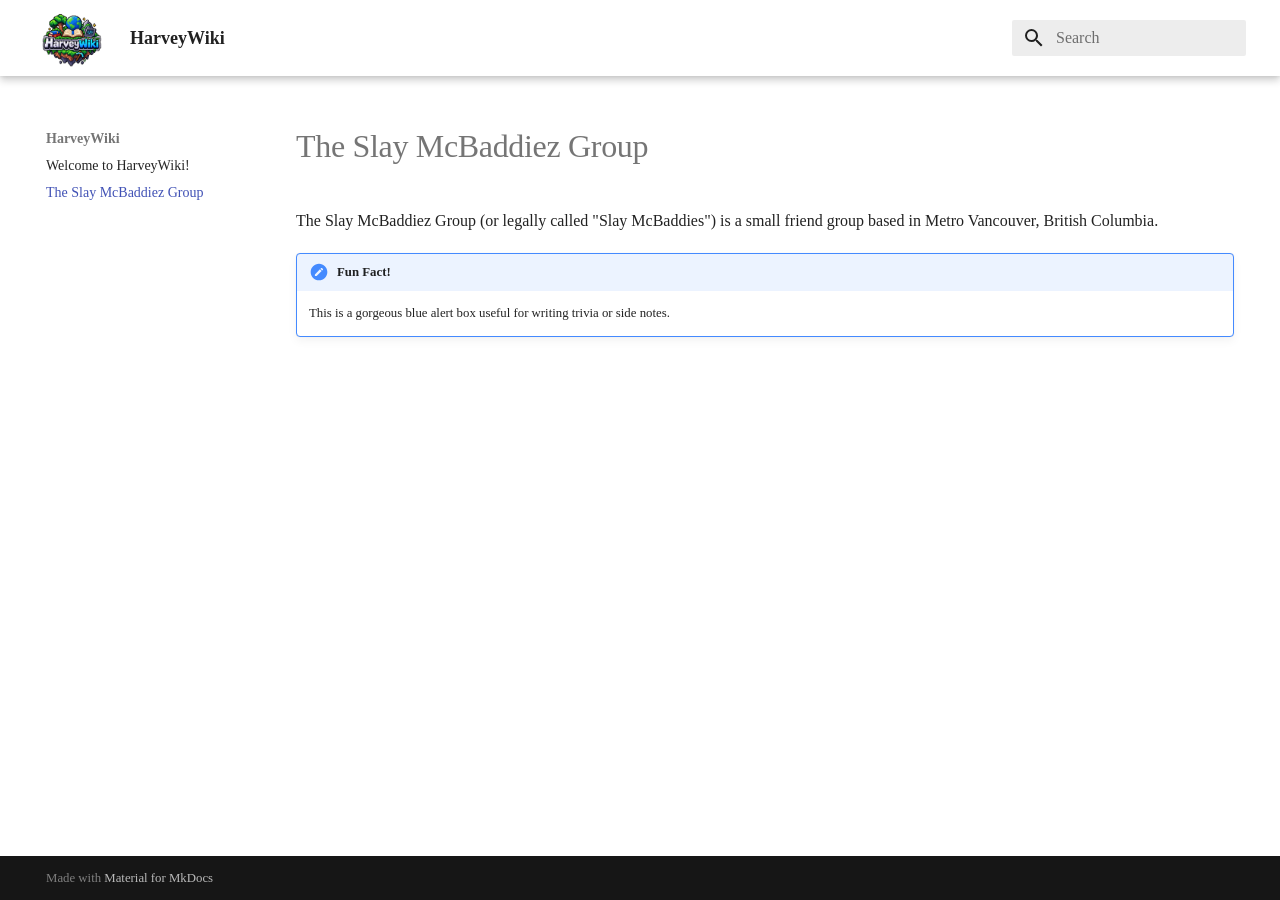
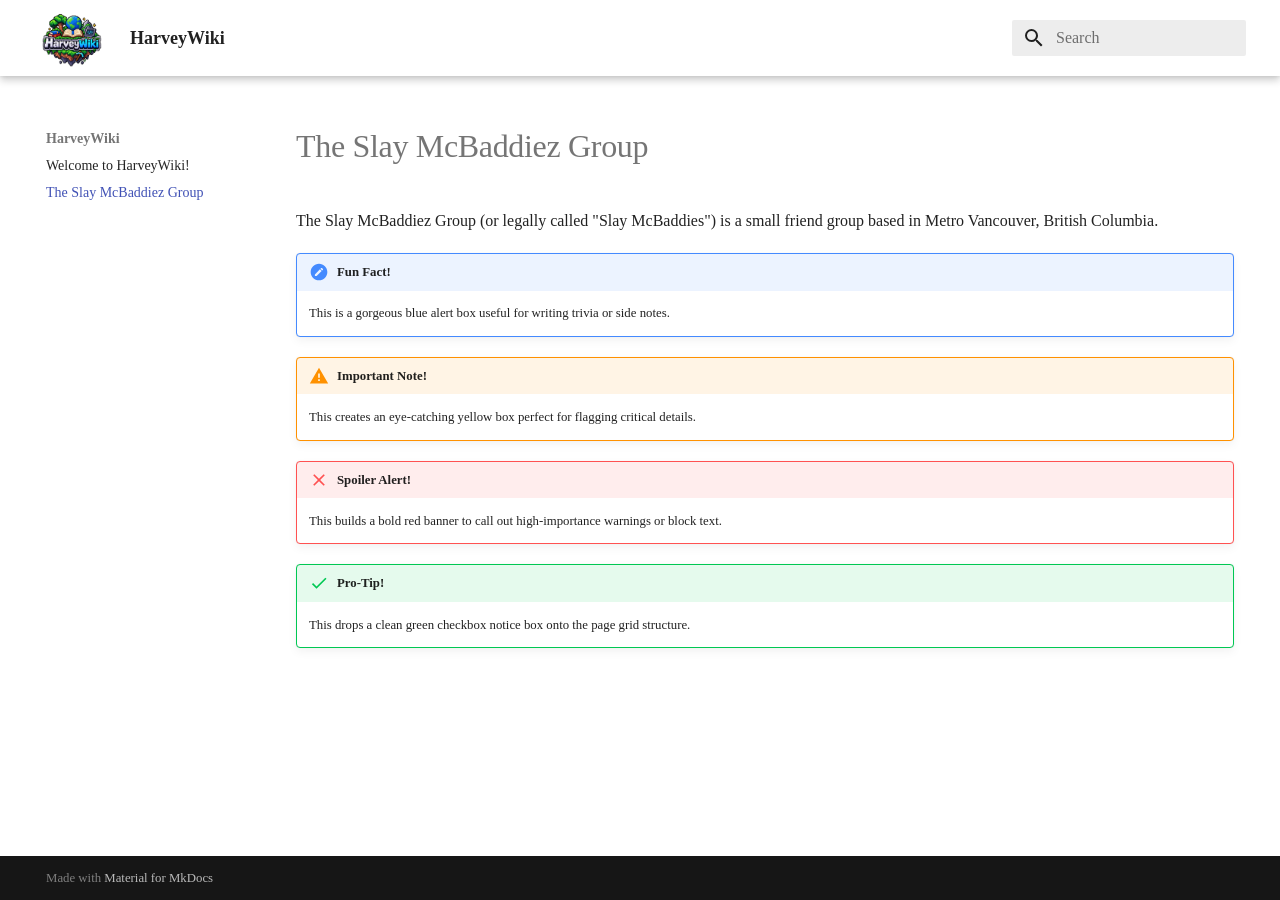
Before and after one commit to Hwidjaja11/HarveyWiki, an MkDocs documentation site: the page built from docs/2026-11-08-the-slay-mcbaddiez-group.md, in a window 1280 px wide. Built offline with MkDocs 1.6.1 and Material for MkDocs 9.7.7, drawn with Linux system fonts in a browser that asks for light colours.

Commit message:
Update docs/2026-11-08-the-slay-mcbaddiez-group.md (via Pages CMS)

```diff
--- a/docs/2026-11-08-the-slay-mcbaddiez-group.md
+++ b/docs/2026-11-08-the-slay-mcbaddiez-group.md
@@ -5,3 +5,12 @@ The Slay McBaddiez Group (or legally called "Slay McBaddies") is a small friend
 
 !!! note "Fun Fact!"
     This is a gorgeous blue alert box useful for writing trivia or side notes.
+
+!!! warning "Important Note!"
+    This creates an eye-catching yellow box perfect for flagging critical details.
+
+!!! failure "Spoiler Alert!"
+    This builds a bold red banner to call out high-importance warnings or block text.
+
+!!! success "Pro-Tip!"
+    This drops a clean green checkbox notice box onto the page grid structure.
```
